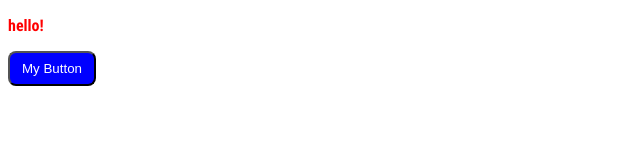
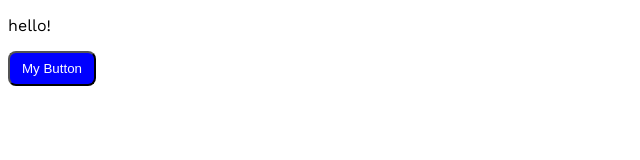
Before and after one commit to axel-paillaud/travel-life, a website built with Vite: page index.html in a window 1280 px wide. Shown: the full height of the page, 0-640 px from the left. Built offline with nearby package versions, Linux system fonts and the light colour scheme.

Commit message:
update default body style

```diff
--- a/assets/style.css
+++ b/assets/style.css
@@ -26,7 +26,6 @@
 
 
 body {
-    color: red;
-    font-family: 'Roboto Condensed';
-    font-weight: 700;
+    font-family: 'Work Sans';
+    font-weight: 400;
 }
```
